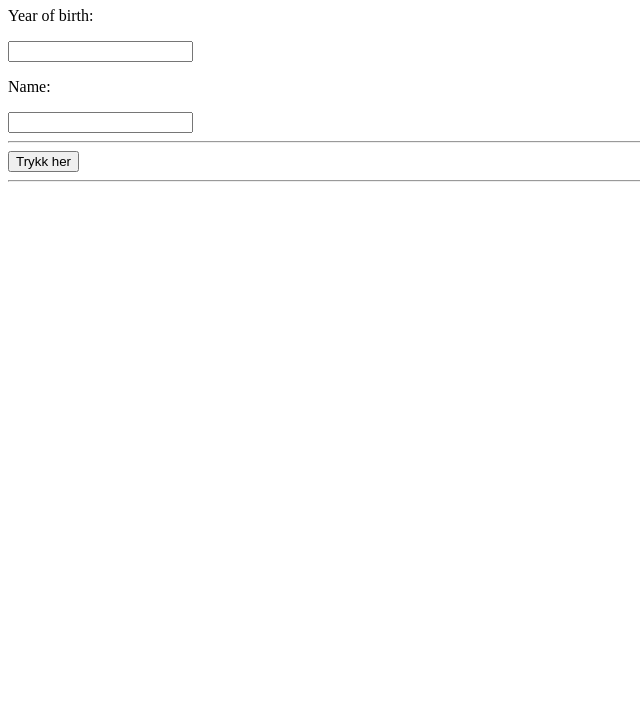
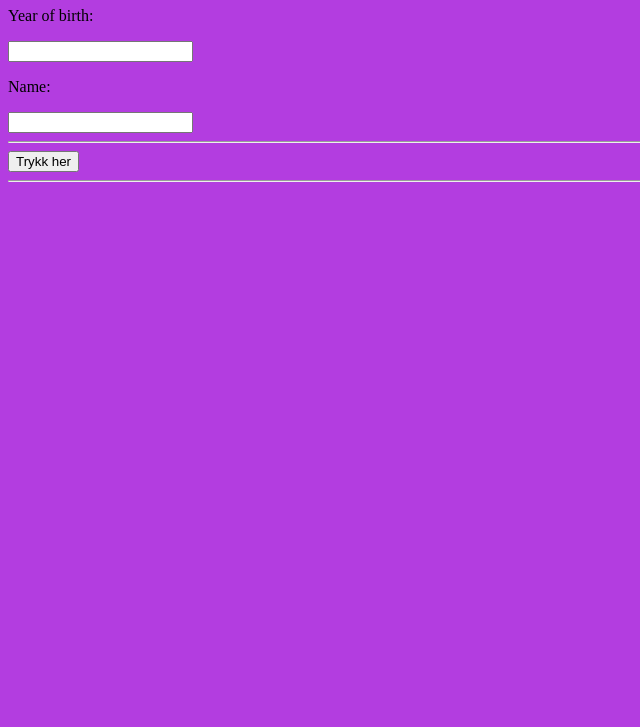
Before and after one commit to sjojon/oppgave---get-my-age, a plain HTML site: page index.html in a window 1280 px wide. Shown: the part 73-800 px from the top of the page, without its empty margins (0-640 px from the left). Drawn offline with Linux system fonts and the light colour scheme.

Commit message:
la til bakgrunnsfarge

```diff
--- a/index.html
+++ b/index.html
@@ -6,6 +6,7 @@
     <meta http-equiv="X-UA-Compatible" content="IE=edge">
     <meta name="viewport" content="width=device-width, initial-scale=1.0">
     <title>Get my age</title>
+    <link rel="stylesheet" href="style.css">
 </head>
 
 <body>
--- /dev/null
+++ b/style.css
@@ -0,0 +1,3 @@
+body {
+    background-color: #B33DE0;
+}
```
